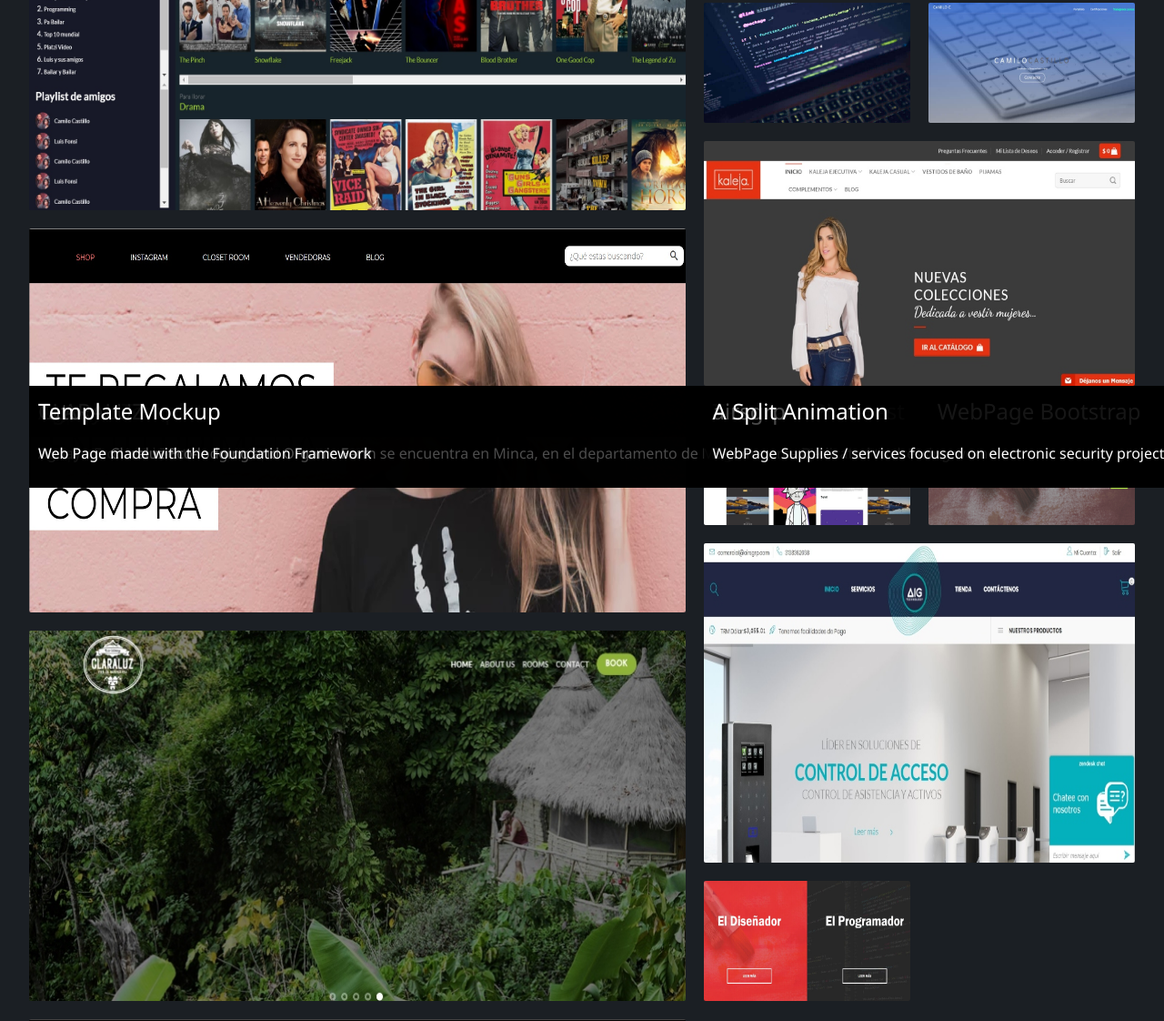
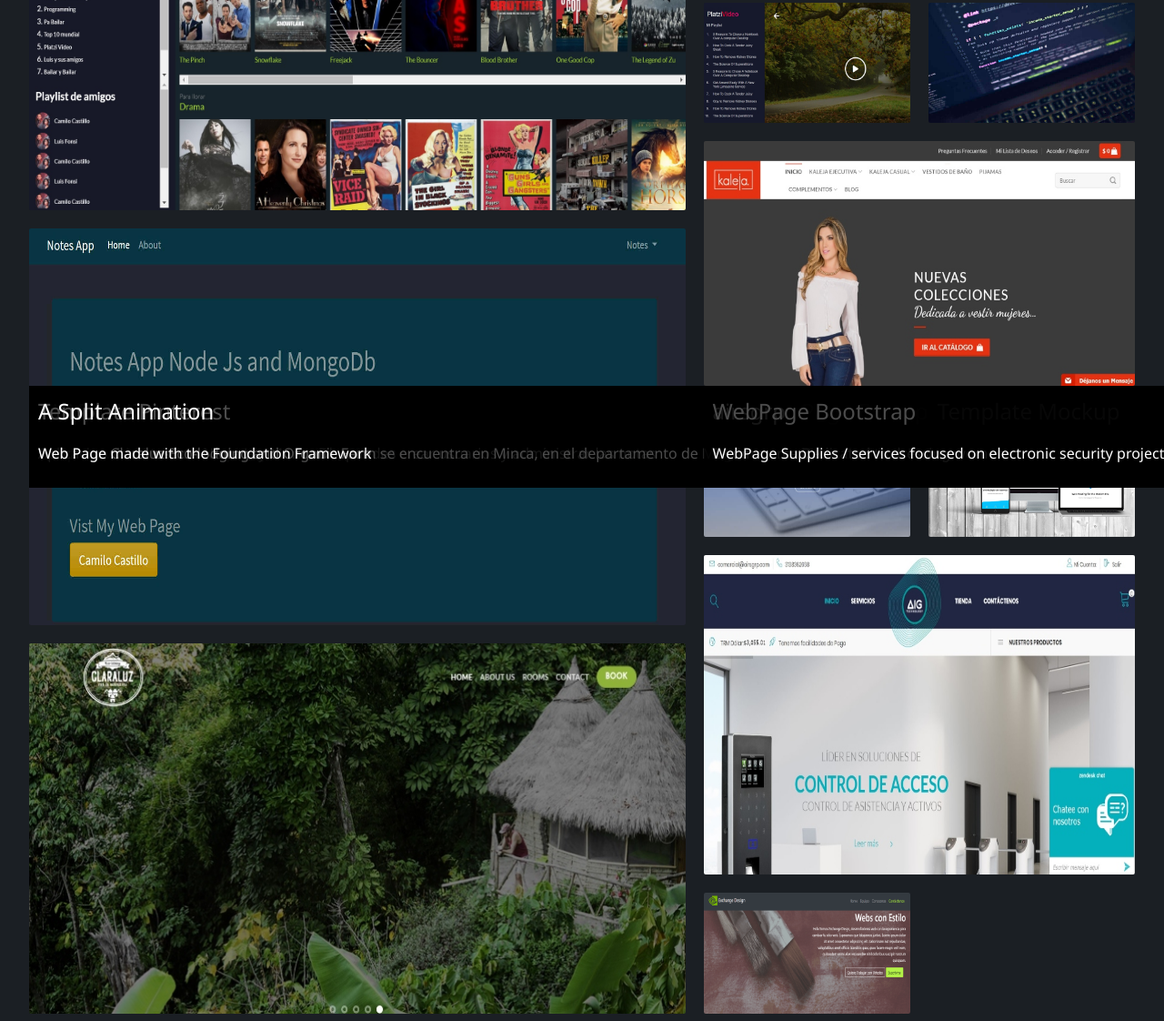
Before and after one commit to camilocas88/mywebsite, a website: page dist/work.html in a window 1280 px wide. Shown: the part 376-1498 px from the top of the page at 91% size. Drawn offline with Linux system fonts and the light colour scheme.

Commit message:
Adicion nuevo proyecto

```diff
--- a/dist/work.html
+++ b/dist/work.html
@@ -65,6 +65,7 @@
                     <p>Template with Function to spin up a Movies API.</p>
                 </section>
             </div>
+
             <div class="item">
                 <a href="https://camilocas88.github.io/Blur/">
                     <img class="top" src="img/projets/pj4.jpg" alt="pj1">
@@ -73,23 +74,26 @@
                     <h2>Blur Template</h2>
                 </section>
             </div>
+
+            <div class="item">
+                <a href="https://app-sticky.herokuapp.com/">
+                    <img class="top" src="img/projets/pj19.jpg" alt="Notes App">
+                </a>
+                <section class="item-text">
+                    <h2>Notes App </h2>
+                    <p>Aplicacion de notas con Node Js y MongoDb, puedes crear usuarios y administrar las notas</p>
+                </section>
+            </div>
+
             <div class="item">
                 <a href="https://camilocas88.github.io/aguayo/">
                     <img class="top" src="img/projets/pj2.jpg" alt="pj1">
                 </a>
                 <section class="item-text">
                     <h2>Aguayo Template</h2>
-                    <p>Aguayo Frontend Test</p>
                 </section>
             </div>
-            <div class="item">
-                <a href="http://www.camilocastillo.ga/portafolio/grid/index.html">
-                    <img class="top" src="img/projets/pj1.jpg" alt="pj1">
-                </a>
-                <section class="item-text">
-                    <h2>Grid Template</h2>
-                </section>
-            </div>
+
             <div class="item">
                 <a href="http://www.ecolodgingclaraluz.com">
                     <img class="top" src="img/projets/pj5.jpg" alt="pj1">
@@ -100,12 +104,13 @@
                         Magdalena, a 15 km de Santa Marta</p>
                 </section>
             </div>
+
             <div class="item">
-                <a href="https://camilocas88.github.io/simon/">
-                    <img class="top" src="img/projets/pj16.jpg" alt="pj1">
+                <a href="http://www.camilocastillo.ga/portafolio/grid/index.html">
+                    <img class="top" src="img/projets/pj1.jpg" alt="pj1">
                 </a>
                 <section class="item-text">
-                    <h2>App Simon Says</h2>
+                    <h2>Grid Template</h2>
                 </section>
             </div>
 
@@ -118,12 +123,13 @@
                     <p>E-commerce Dedicated to dressing women </p>
                 </section>
             </div>
+
             <div class="item">
-                <a href="http://www.camilocastillo.ga/portafolio/landing/index.html">
-                    <img class="top" src="img/projets/pj8.jpg" alt="pj1">
+                <a href="https://camilocas88.github.io/simon/">
+                    <img class="top" src="img/projets/pj16.jpg" alt="pj1">
                 </a>
                 <section class="item-text">
-                    <h2>Landing Page Example</h2>
+                    <h2>App Simon Says</h2>
                 </section>
             </div>
 
@@ -136,6 +142,17 @@
                     <p>Web Page made with the Foundation Framework </p>
                 </section>
             </div>
+
+            <div class="item">
+                <a href="http://www.camilocastillo.ga/portafolio/landing/index.html">
+                    <img class="top" src="img/projets/pj8.jpg" alt="pj1">
+                </a>
+                <section class="item-text">
+                    <h2>Landing Page Example</h2>
+                </section>
+            </div>
+
+
 
             <div class="item">
                 <a href="https://camilocas88.github.io/pinterest/">
@@ -156,6 +173,16 @@
             </div>
 
             <div class="item">
+                <a href="http://www.airsgrp.com">
+                    <img class="top" src="img/projets/pj3.jpg" alt="pj1">
+                </a>
+                <section class="item-text">
+                    <h2>airsgrp</h2>
+                    <p>WebPage Supplies / services focused on electronic security projects.</p>
+                </section>
+            </div>
+
+            <div class="item">
                 <a href="https://camilocas88.github.io/bootstrap/">
                     <img class="top" src="img/projets/pj6.png" alt="pj1">
                 </a>
@@ -164,15 +191,7 @@
                 </section>
             </div>
 
-            <div class="item">
-                <a href="http://www.airsgrp.com">
-                    <img class="top" src="img/projets/pj3.jpg" alt="pj1">
-                </a>
-                <section class="item-text">
-                    <h2>airsgrp</h2>
-                    <p>WebPage Supplies / services focused on electronic security projects.</p>
-                </section>
-            </div>
+
 
             <div class="item">
                 <a href="https://camilocas88.github.io/split">
```
Also changed, not shown: dist/img/projets/PJ20.jpg (deleted), dist/img/projets/pj19.jpg (added), 1 other file.
